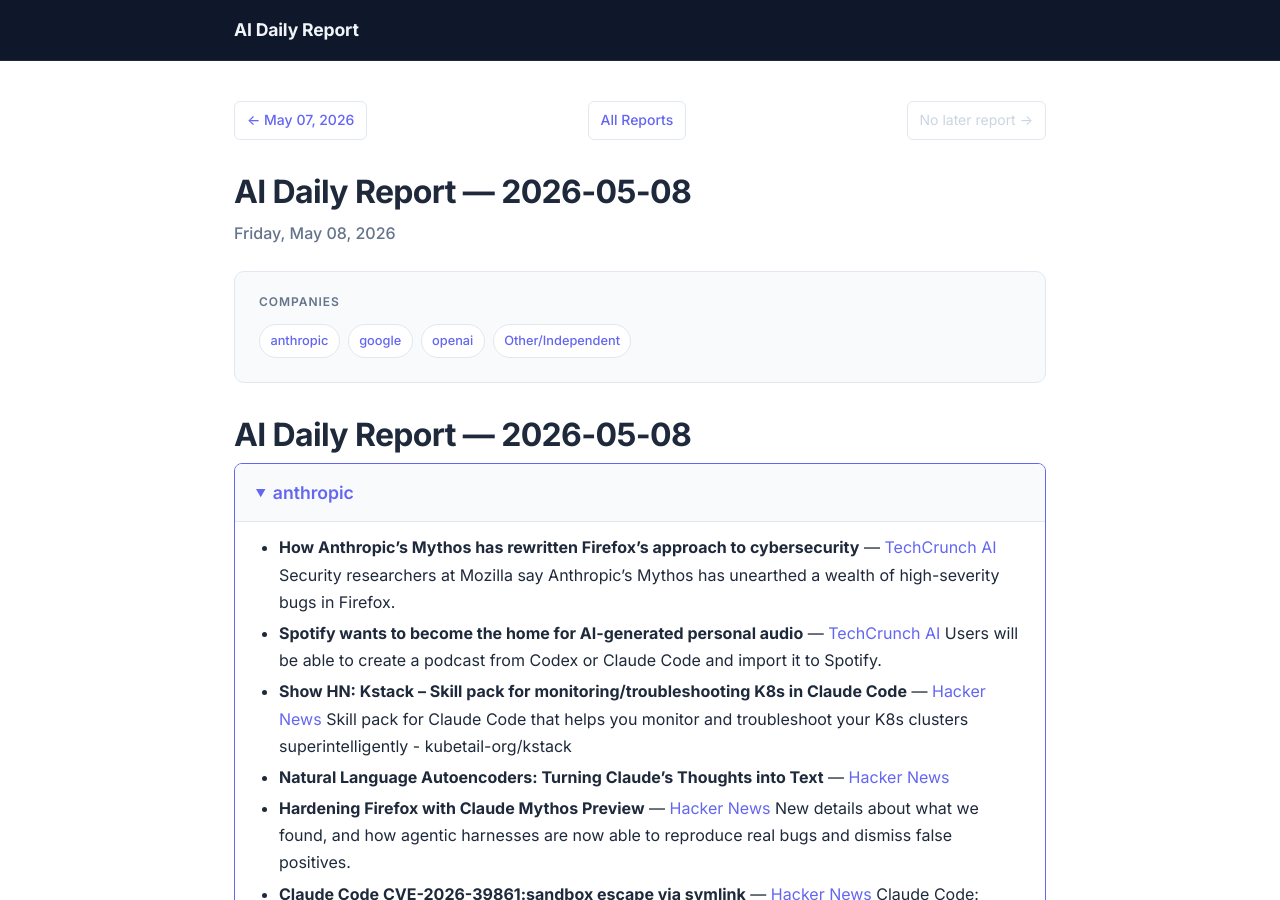
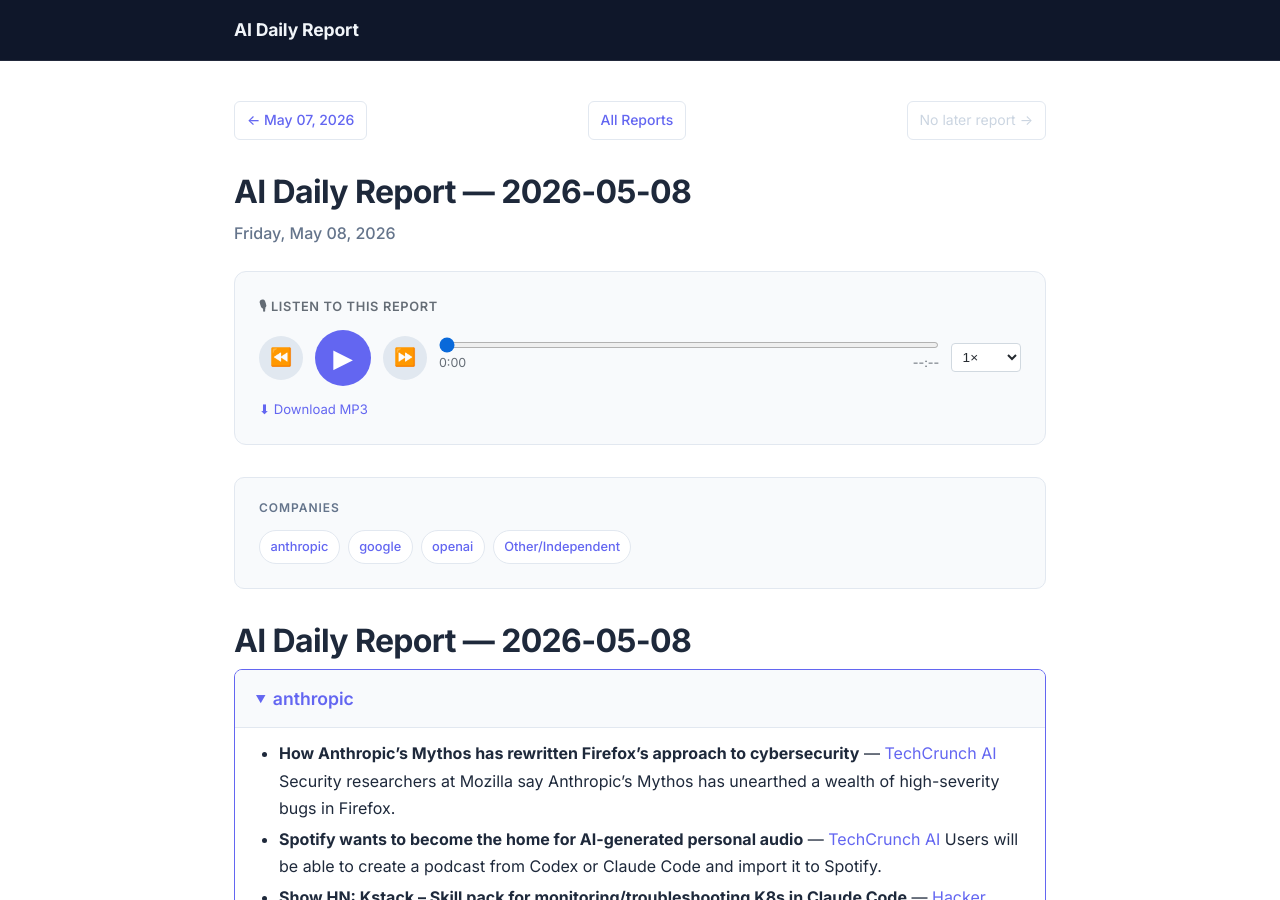
Before and after one commit to lankeami/ai-upskill, a Jekyll site: the page built from reports/2026-05-08.md, in a window 1280 px wide and 900 px high. Built offline with Jekyll 4.4.1, drawn with Linux system fonts in a browser that asks for light colours; part of the change alters nothing that is shown.

Commit message:
chore: add podcast URL to 2026-05-08 report

```diff
--- a/reports/2026-05-08.md
+++ b/reports/2026-05-08.md
@@ -4,6 +4,7 @@ title: "AI Daily Report — 2026-05-08"
 date: 2026-05-08
 companies: ["anthropic", "google", "openai", "Other/Independent"]
 item_count: 47
+podcast_url: https://github.com/lankeami/ai-upskill/releases/download/podcast-2026-05-08/2026-05-08.mp3
 ---
 
 # AI Daily Report — 2026-05-08
```
